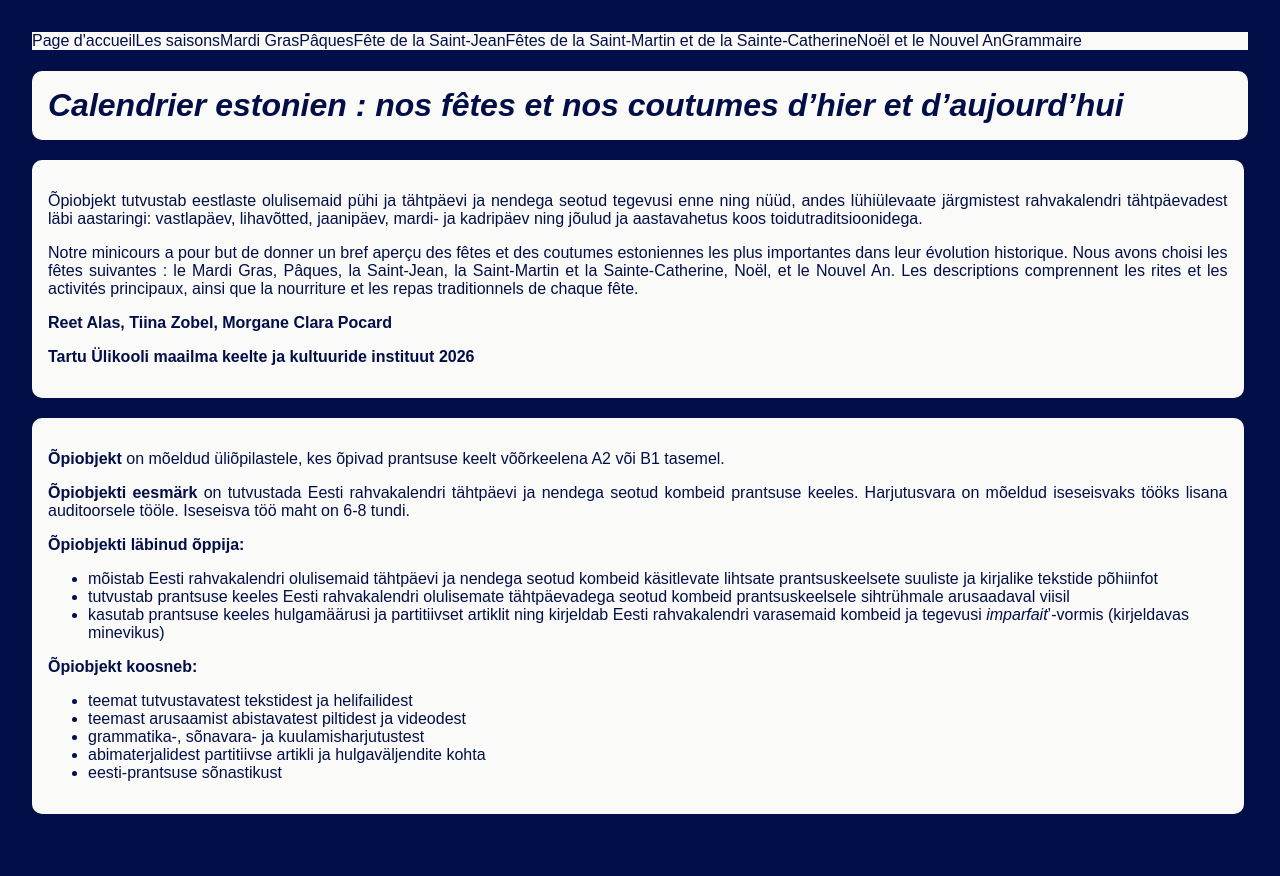
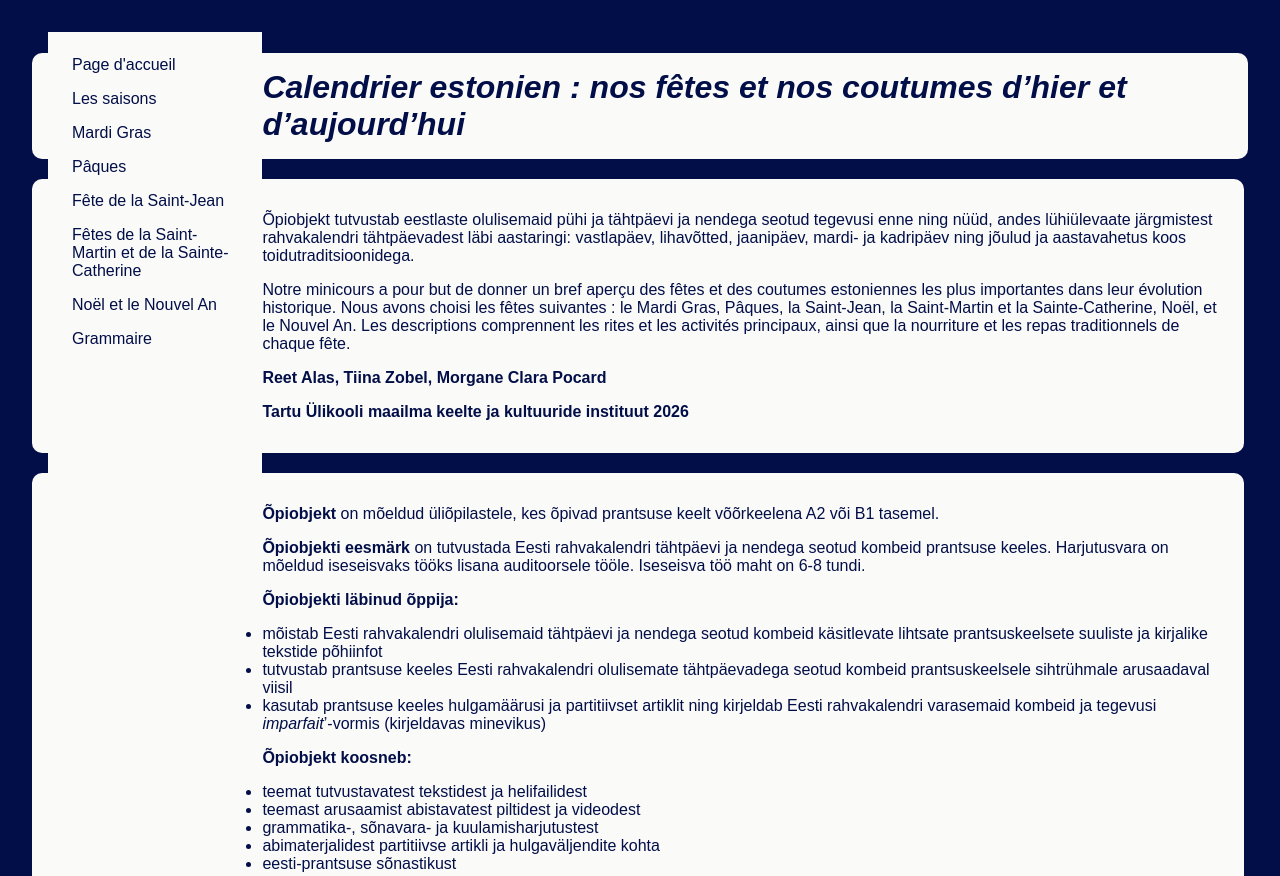
Before and after one commit to kadriroosmaa/eesti-pyhade-veebileht, a plain HTML site: page index.html in a window 1280 px wide. Shown: the top 876 px of the page. Drawn offline with Linux system fonts and the light colour scheme.

Commit message:
nav poolik

```diff
--- a/css/pealeht.css
+++ b/css/pealeht.css
@@ -14,7 +14,7 @@ h1 {color: rgb(2, 14, 72);
 }
 
 p {
-    text-align: justify;
+    text-align: left;
     color: rgb(2, 14, 72);
 }
 
@@ -28,4 +28,5 @@ div {
     border-radius: 0.625rem;
     margin-bottom: 1.25rem;
     width: max(97%, 10rem);
+    align-self: left;
 }
--- a/css/vorming.css
+++ b/css/vorming.css
@@ -34,25 +34,44 @@ h3 {
 nav {
     color: rgb(2, 14, 72);
     background-color: rgb(250, 250, 248);
-    padding: 0;
-    margin: 0;
-    width: max(100%, 10rem);
-    align-items: center;
+    padding: 1rem;
+    padding-left: 1rem;
+    margin-left: 1rem;
+    width: max(15%, 2.25rem);
+    height: 400vh;
+    align-items: left;
+    justify-content: flex-start;
     display: flex;
+    float: left;
+    flex-direction: column;
 }
 
-nav a {
-    list-style: none;
+ a {
     display: flex;
-    gap: 1.5625rem;
-    padding: 0;
-    margin: 0;
+    justify-content: flex-start;
+    justify-content: left;
+    align-items: left;
+    flex-direction: column;
+    float: left;
+    padding-left: 1rem;
+
     color: rgb(2, 14, 72);
     text-decoration: none;
     flex-direction: column;
     float: left;
 }
 
+ nav a {
+     display: block;
+     justify-content:left;
+     align-items: left;
+     flex-direction: column;
+     padding: 0.5rem;
+     color: rgb(2, 14, 72);
+     text-decoration: none;
+     flex-direction: column;
+ }
+
 nav a:hover {
     color: rgb(45, 114, 212);
     text-decoration: underline;
```
